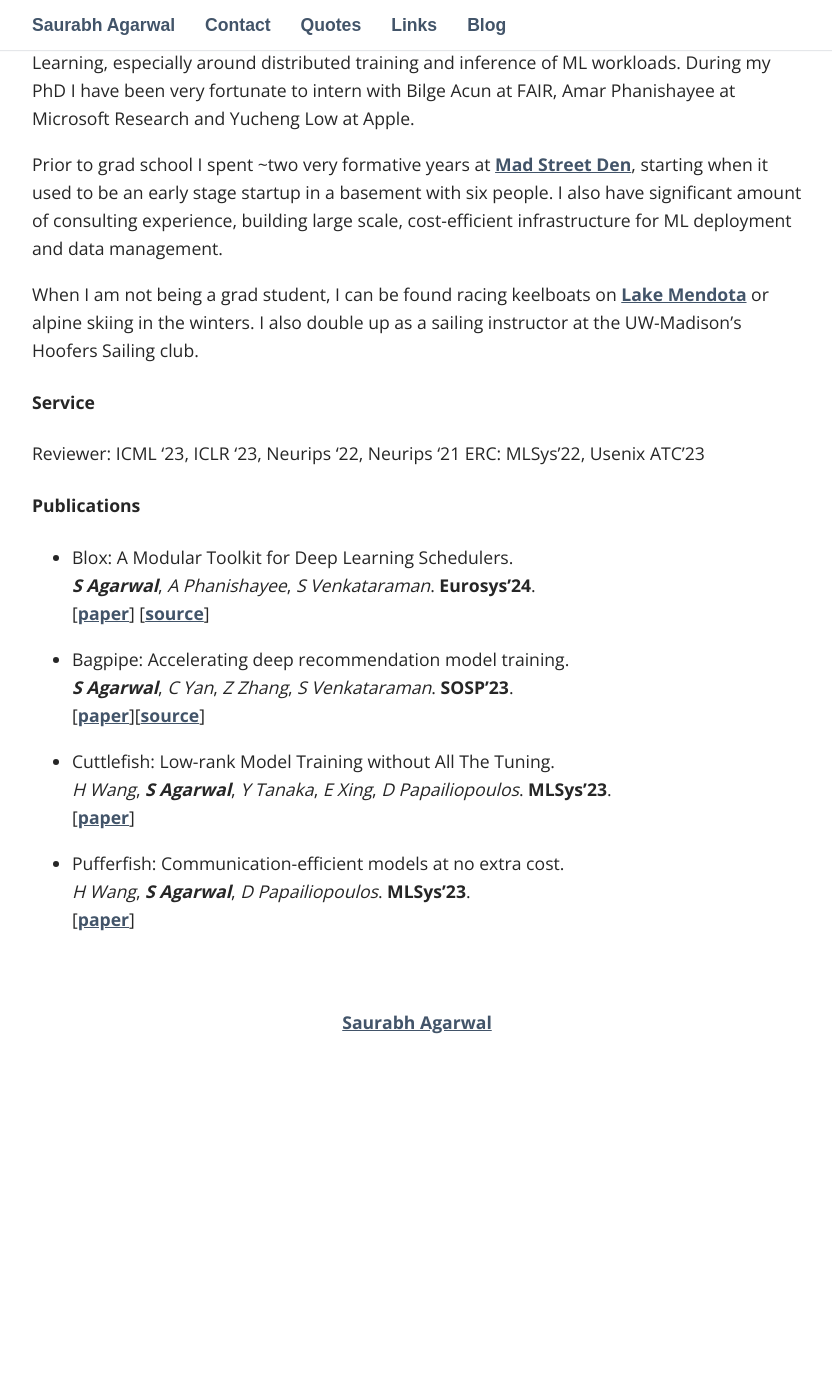
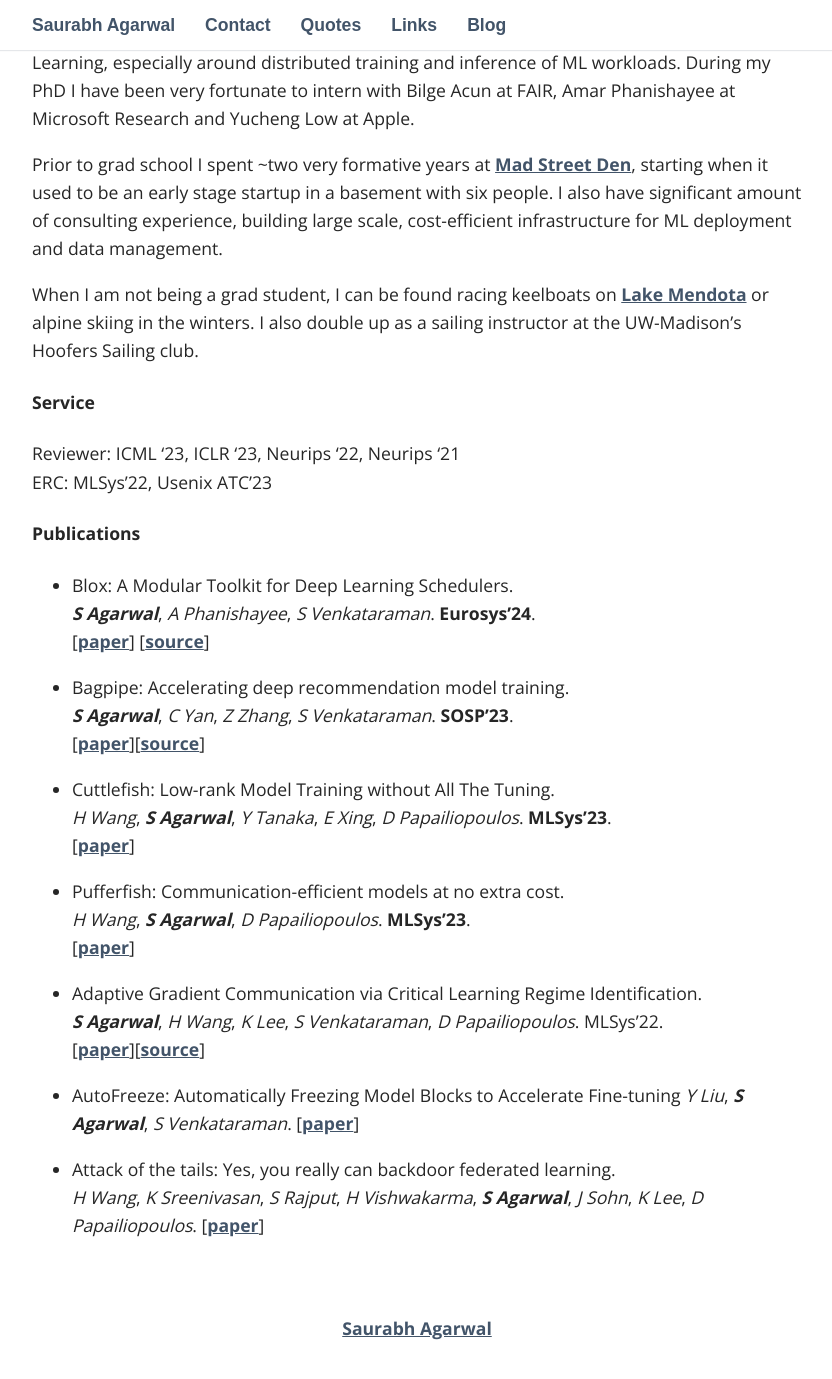
Before and after one commit to iidsample/iidsampe.github.io, a Jekyll site: the page built from index.md, in a window 1280 px wide and 1400 px high, scrolled down 126 px. Shown: the top 1379 px of the window, without its empty margins (223-1055 px from the left). Built offline with Jekyll 4.4.1, drawn with Linux system fonts in a browser that asks for light colours; some web fonts are replaced; before the commit the page ends 1220 px from its top, so only the background shows below that.

Commit message:
Added code

```diff
--- a/index.md
+++ b/index.md
@@ -14,7 +14,7 @@ Prior to grad school I spent ~two very formative years at [Mad Street Den](https
 When I am not being a grad student, I can be found racing keelboats on [Lake Mendota](https://www.mendotayc.org/racing) or alpine skiing in the winters. I also double up as a sailing instructor at the UW-Madison's Hoofers Sailing club.
 
 #### Service
-Reviewer: ICML '23, ICLR '23, Neurips '22, Neurips '21
+Reviewer: ICML '23, ICLR '23, Neurips '22, Neurips '21 <br />
 ERC: MLSys'22, Usenix ATC'23
 
 
@@ -34,3 +34,15 @@ ERC: MLSys'22, Usenix ATC'23
 * Pufferfish: Communication-efficient models at no extra cost. <br />
 *H Wang*, ***S Agarwal***, *D Papailiopoulos*. **MLSys'23**. <br />
 [[paper](https://dl.acm.org/doi/10.1145/3600006.3613142)]
+
+* Adaptive Gradient Communication via Critical Learning Regime Identification. <br />
+***S Agarwal***, *H Wang*, *K Lee*, *S Venkataraman*, *D Papailiopoulos*. MLSys'22. <br />
+[[paper](https://arxiv.org/abs/2010.16248)][[source](https://github.com/uw-mad-dash/Accordion)]
+
+* AutoFreeze: Automatically Freezing Model Blocks to Accelerate Fine-tuning
+*Y Liu*, ***S Agarwal***, *S Venkataraman*.
+[[paper](https://arxiv.org/abs/2102.01386)]
+
+* Attack of the tails: Yes, you really can backdoor federated learning. <br />
+*H Wang*, *K Sreenivasan*, *S Rajput*, *H Vishwakarma*, ***S Agarwal***, *J Sohn*, *K Lee*, *D Papailiopoulos*.
+[[paper](https://proceedings.neurips.cc/paper_files/paper/2020/hash/b8ffa41d4e492f0fad2f13e29e1762eb-Abstract.html)]
```
